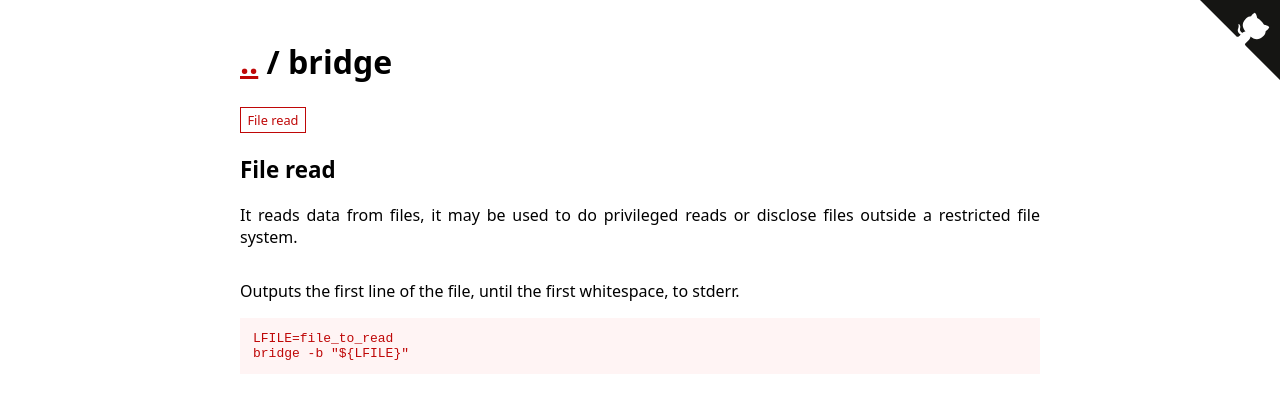
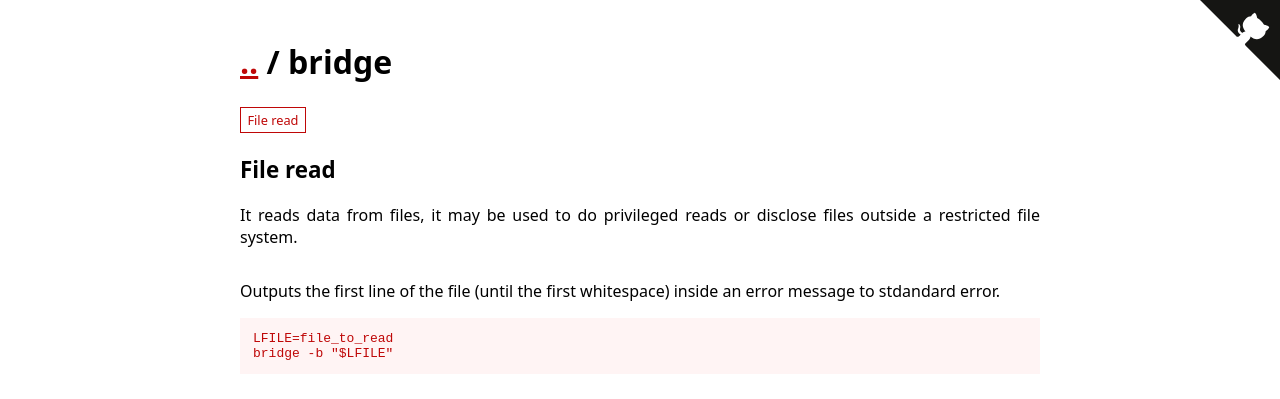
Before and after one commit to GTFOBins/GTFOBins.github.io, a Jekyll site: the page built from _gtfobins/bridge.md, in a window 1280 px wide. Shown: the top 399 px of the page. Built offline with Jekyll 4.4.1, drawn with Linux system fonts in a browser that asks for light colours.

Commit message:
Improve bridge

```diff
--- a/_gtfobins/bridge.md
+++ b/_gtfobins/bridge.md
@@ -1,8 +1,8 @@
 ---
 functions:
   file-read:
-    - description: Outputs the first line of the file, until the first whitespace, to stderr.
+    - description: Outputs the first line of the file (until the first whitespace) inside an error message to stdandard error.
       code: |
         LFILE=file_to_read
-        bridge -b "${LFILE}"
+        bridge -b "$LFILE"
 ---
```
